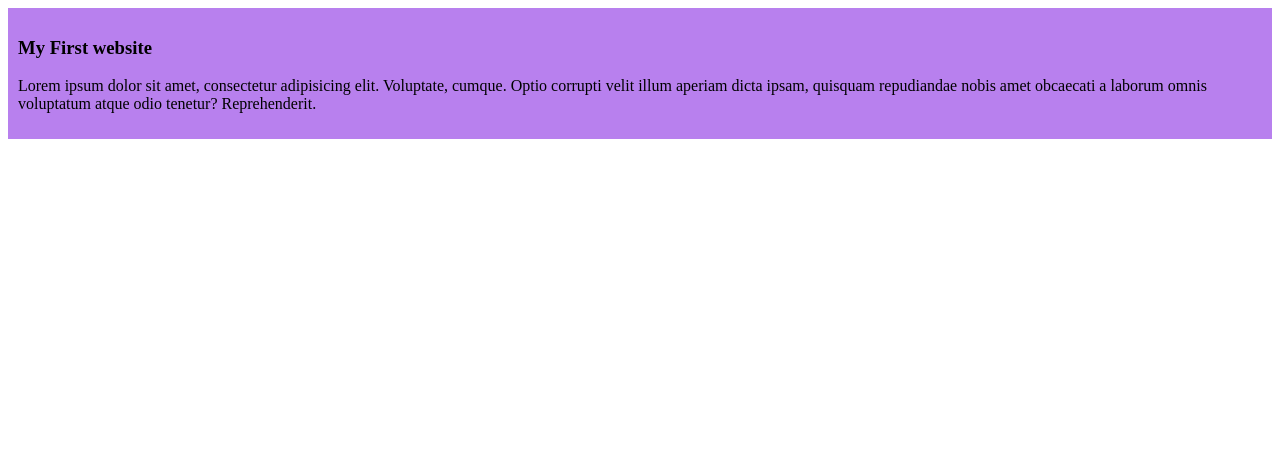
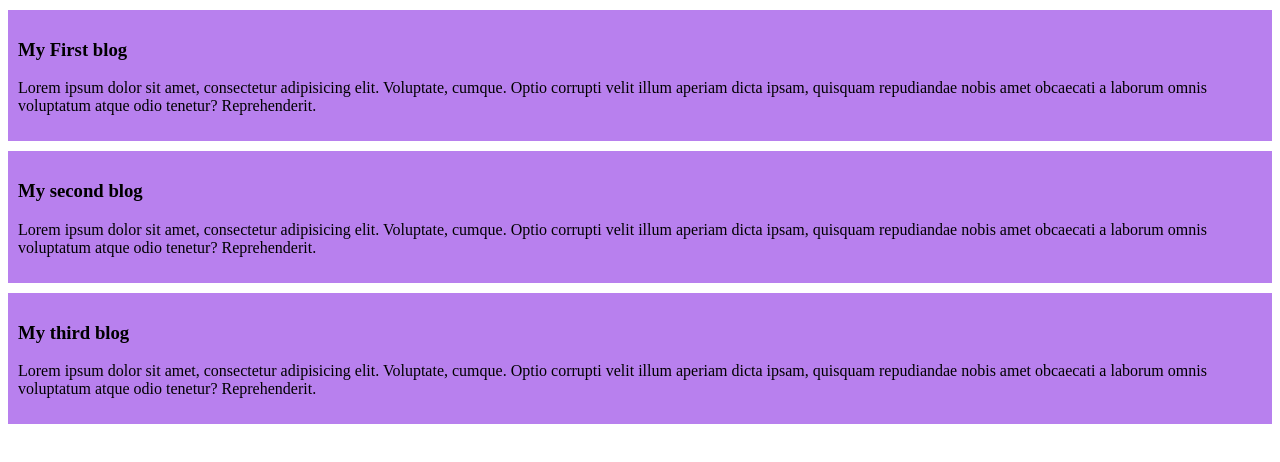
Before and after one commit to Marfi098776/my-first-github-repo, a plain HTML site: page index.html in a window 1280 px wide. Drawn offline with Linux system fonts and the light colour scheme.

Commit message:
added the second blog

```diff
--- a/index.html
+++ b/index.html
@@ -8,7 +8,15 @@
 </head>
 <body>
     <div>
-        <h3>My First website</h3>
+        <h3>My First blog</h3>
+        <p>Lorem ipsum dolor sit amet, consectetur adipisicing elit. Voluptate, cumque. Optio corrupti velit illum aperiam dicta ipsam, quisquam repudiandae nobis amet obcaecati a laborum omnis voluptatum atque odio tenetur? Reprehenderit.</p>
+    </div>
+    <div>
+        <h3>My second blog</h3>
+        <p>Lorem ipsum dolor sit amet, consectetur adipisicing elit. Voluptate, cumque. Optio corrupti velit illum aperiam dicta ipsam, quisquam repudiandae nobis amet obcaecati a laborum omnis voluptatum atque odio tenetur? Reprehenderit.</p>
+    </div>
+    <div>
+        <h3>My third blog</h3>
         <p>Lorem ipsum dolor sit amet, consectetur adipisicing elit. Voluptate, cumque. Optio corrupti velit illum aperiam dicta ipsam, quisquam repudiandae nobis amet obcaecati a laborum omnis voluptatum atque odio tenetur? Reprehenderit.</p>
     </div>
 </body>
--- a/styles/blog.css
+++ b/styles/blog.css
@@ -1,4 +1,5 @@
 div{
     background-color: rgba(137, 43, 226, 0.596);
     padding: 10px;
+    margin-top: 10px;
 }
```
